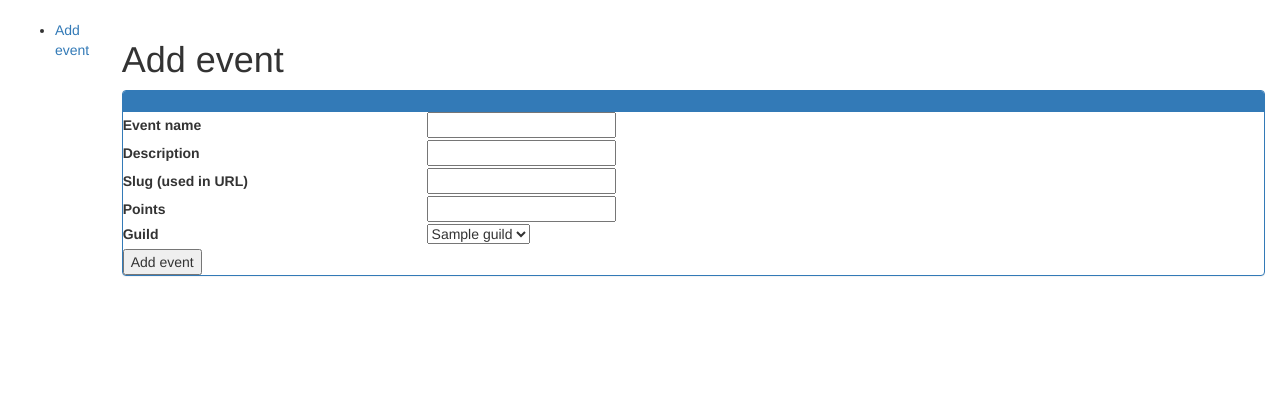
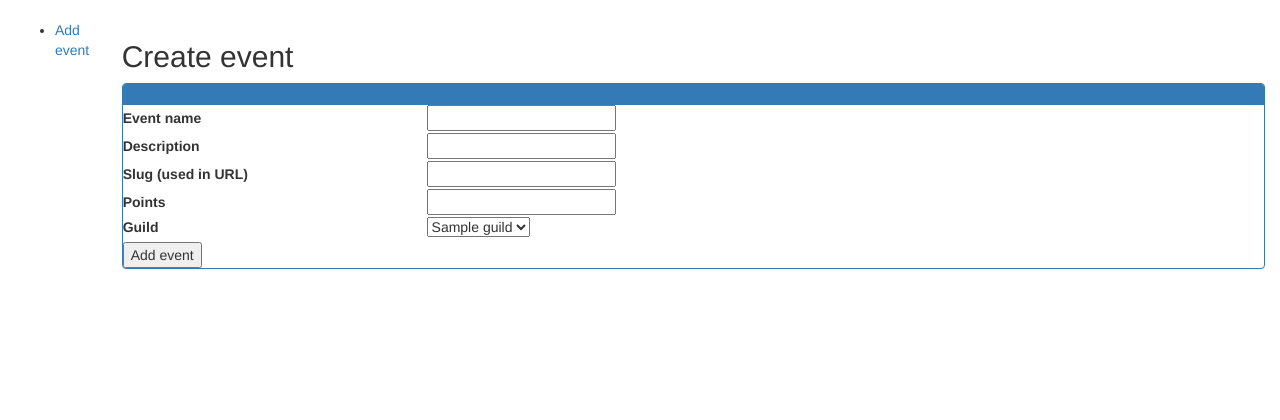
Before and after one commit to Jonneitapuro/isoskaba2, a Django app: page /admin/events/add in a window 1280 px wide. Shown: the part 52-472 px from the top of the page. Run offline with Django 3.2, Linux system fonts and the light colour scheme; a user stored in the database is signed in; tables that the repository leaves empty hold one stand-in row (values such as "Sample post"); some libraries are stand-ins or nearby versions.

Commit message:
add base for all admin site forms

```diff
--- a/skaba/views.py
+++ b/skaba/views.py
@@ -48,8 +48,11 @@ def event_add(request):
 	token = {}
 	token.update(csrf(request))
 	token['form'] = form
+	token['site_title'] = 'Create event'
+	token['submit_text'] = 'Add event'
+	token['form_action'] = '/admin/events/add'
 
-	return render_to_response('event_add.html', token)
+	return render_to_response('admin_form.html', token)
 
 @staff_member_required
 def guilds_populate(request):
--- a/static/css/app.css
+++ b/static/css/app.css
@@ -16,3 +16,7 @@ footer .copyright {
 div.input-container label {
 	width: 300px;
 }
+
+div.form-error {
+   color: red;
+}
--- a/templates/event_add.html
+++ b/templates/admin_form.html
@@ -1,13 +1,6 @@
 {% extends 'admin_base.html' %}
 {% block admin_content %}
 {% if form.errors %}
-  {% for field in form %}
-    {% for error in field.errors %}
-      <div class="alert alert-error">
-        <strong>{{ error|escape }}</strong>
-      </div>
-    {% endfor %}
-  {% endfor %}
   {% for error in form.non_field_errors %}
     <div class="alert alert-error">
       <strong>{{ error|escape }}</strong>
@@ -15,18 +8,21 @@
   {% endfor %}
 {% endif %}
 
-<h1>Add event</h2>
+<h2>{{ site_title }}</h2>
 	<div class="panel panel-primary">
 		<div class="panel-heading"></div>
-		<form role="form" clas="form-horizontal" action="/admin/events/add" method="POST">
+		<form role="form" clas="form-horizontal" action="{{ form_action }}" method="POST">
 			{% csrf_token %}
 			{% for field in form %}
 			<div class="input-container">
 				<label>{{ field.label }}</label>
 				{{ field }}
+		    	{% for error in field.errors %}
+	      			<div class="form-error">{{ error|escape }}</div>
+   			 	{% endfor %}
 			</div>
 			{% endfor %}
-			<input type="submit" value="Add event" />
+			<input type="submit" value="{{ submit_text }}" />
 		</form>
 
 {% endblock %}
```
